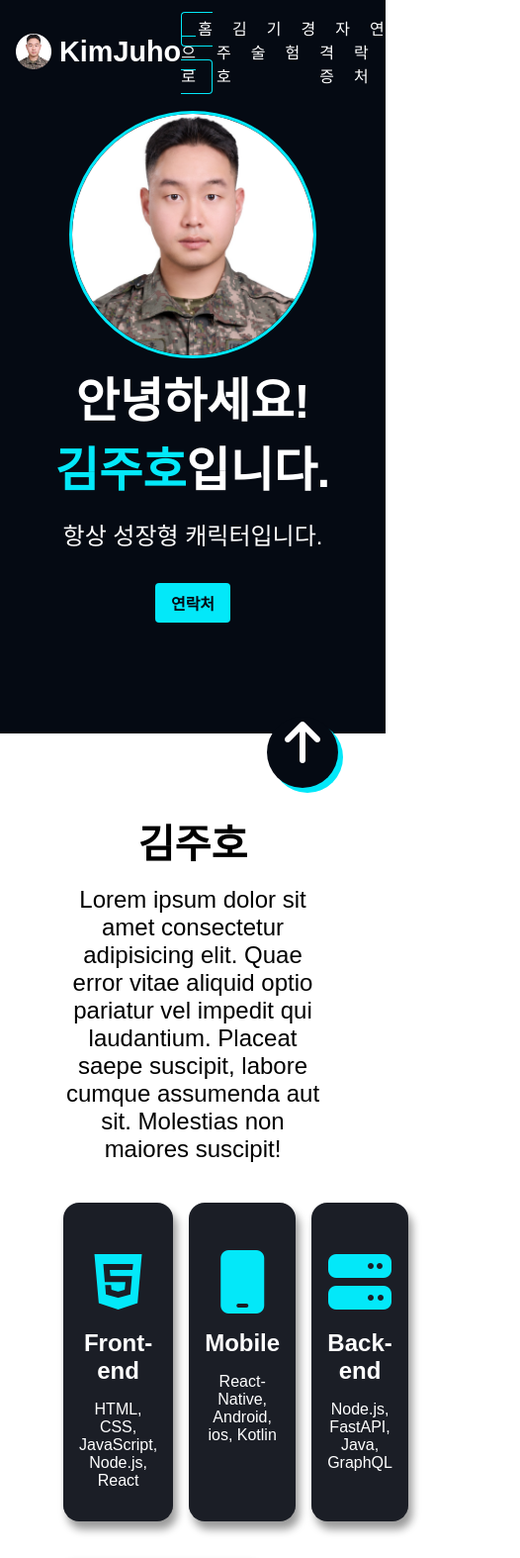
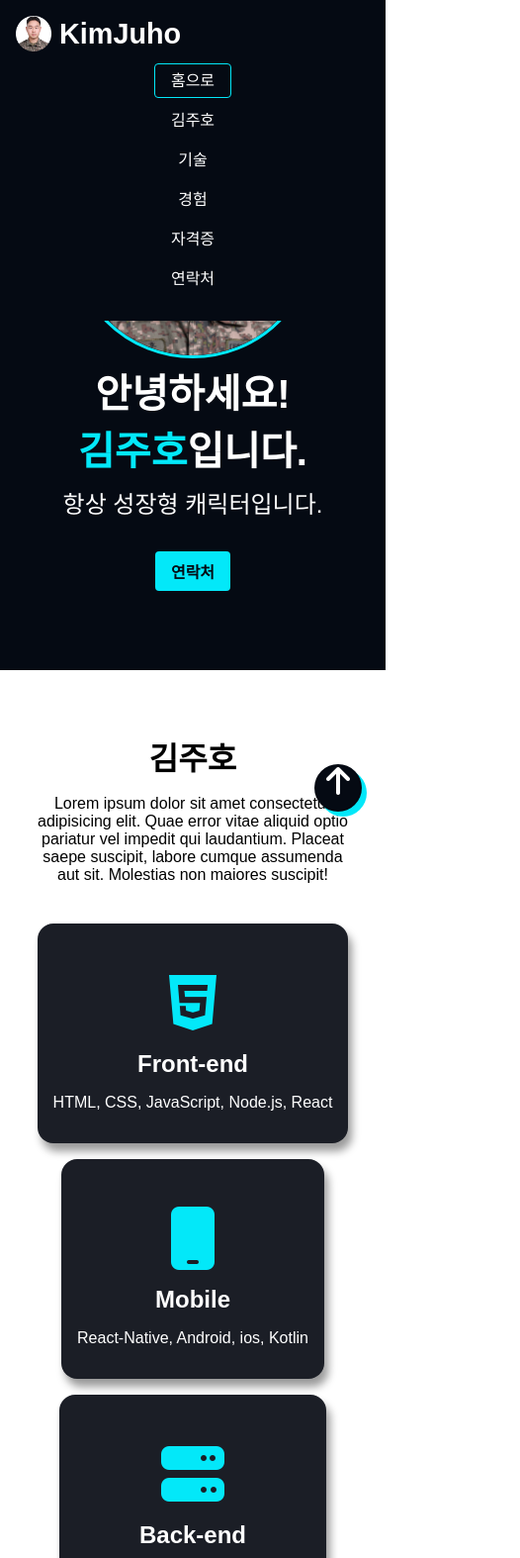
Before and after one commit to juhokim99/portfolio, a plain HTML site: page index.html in a window 390 px wide. Shown: the top 1574 px of the page at 99% size, 526 px wide, since content can reach past the window. Drawn offline with Linux system fonts and the light colour scheme; a web font is replaced by a local one.

Commit message:
반응형 적용

```diff
--- a/css/style.css
+++ b/css/style.css
@@ -415,8 +415,75 @@ button:focus {outline:1px solid var(--color-accent);}
     font-size: 2rem;
 }
 .contact__link{
-    transition: color 250ms ease-in;
+    transition: var(--color-accent) 250ms ease-in;
 }
 .contact__link:hover{
     color: var(--color-accent);
 }
+
+@media screen and (max-width: 768px) {
+    .section {
+        padding: 3rem 2rem;
+    }
+    .title {
+        font-size: 2rem;
+    }
+    .description {
+        font-size: 1rem;
+    }
+    .header {
+        flex-direction: column;
+        align-items: start;
+    }
+    .header__menu {
+        flex-direction: column;
+        text-align: center;
+        padding: 1rem 4rem;
+        gap: 1rem;
+    }
+    .header__nav {
+        width: 100%;
+    }
+    #home {
+        padding-bottom: 3rem;
+    }
+    .home__title {
+        font-size: 2.5rem;
+        margin-bottom: 0.5rem;
+    }
+    .majors {
+        flex-direction: column;
+        align-items: center;
+    }
+    .major {
+        max-width: 25rem;
+    }
+    .job {
+        justify-content: center;
+    }
+    .skills {
+        grid-template-columns: 1fr;
+    }
+    .categories {
+        flex-direction: column;
+    }
+    .category {
+        width: 100%;
+    }
+    .projects {
+        grid-template-columns: repeat(2, 1fr);
+    }
+    .license {
+        flex-direction: column;
+    }
+    .license:nth-child(even) .license__img {
+        order: 0;
+    }
+    .arrow-up {
+        font-size: 2rem;
+        width: 3rem;
+        height: 3rem;
+        bottom: 1.5rem;
+        right: 1.5rem;
+    }
+}
--- a/index.html
+++ b/index.html
@@ -299,11 +299,11 @@
         <div class="max-container">
         <h2 class="title">연락처</h2>
         <p class="description">bill415@naver.com</p>
-        <ul class="contect__links">
+        <ul class="contact__links">
             <li><a class="contact__link" href="https://github.com/juhokim99" target="_blank" title="깃허브"><i class="fa-brands fa-github"></i></a></li>
             <li><a class="contact__link" href="https://github.com/juhokim99" target="_blank" title="깃허브"><i class="fa-brands fa-github"></i></a></li>
         </ul>
-        <p>ⓒKimJuho - All rights reseved</p>
+        <p class="description">ⓒKimJuho - All rights reseved</p>
         </div>
       </footer>
 </body>
```
